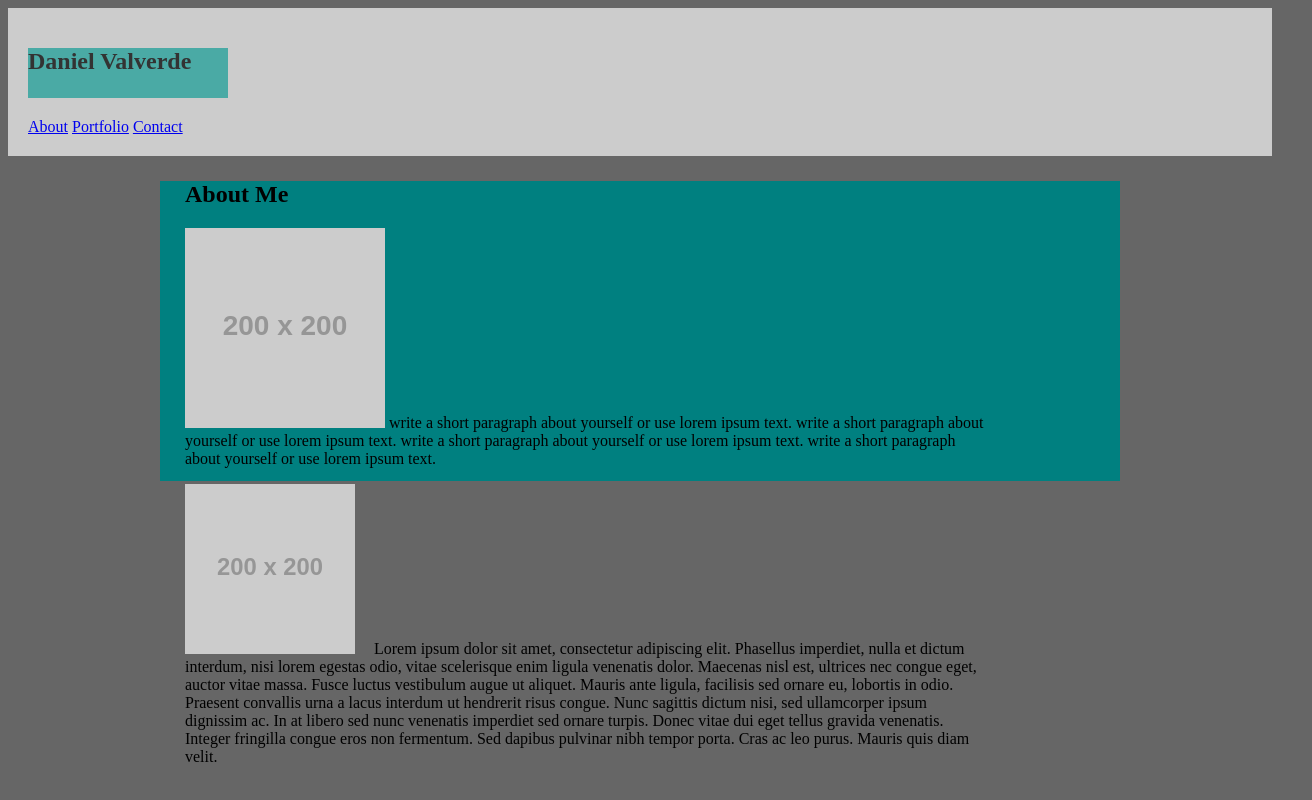
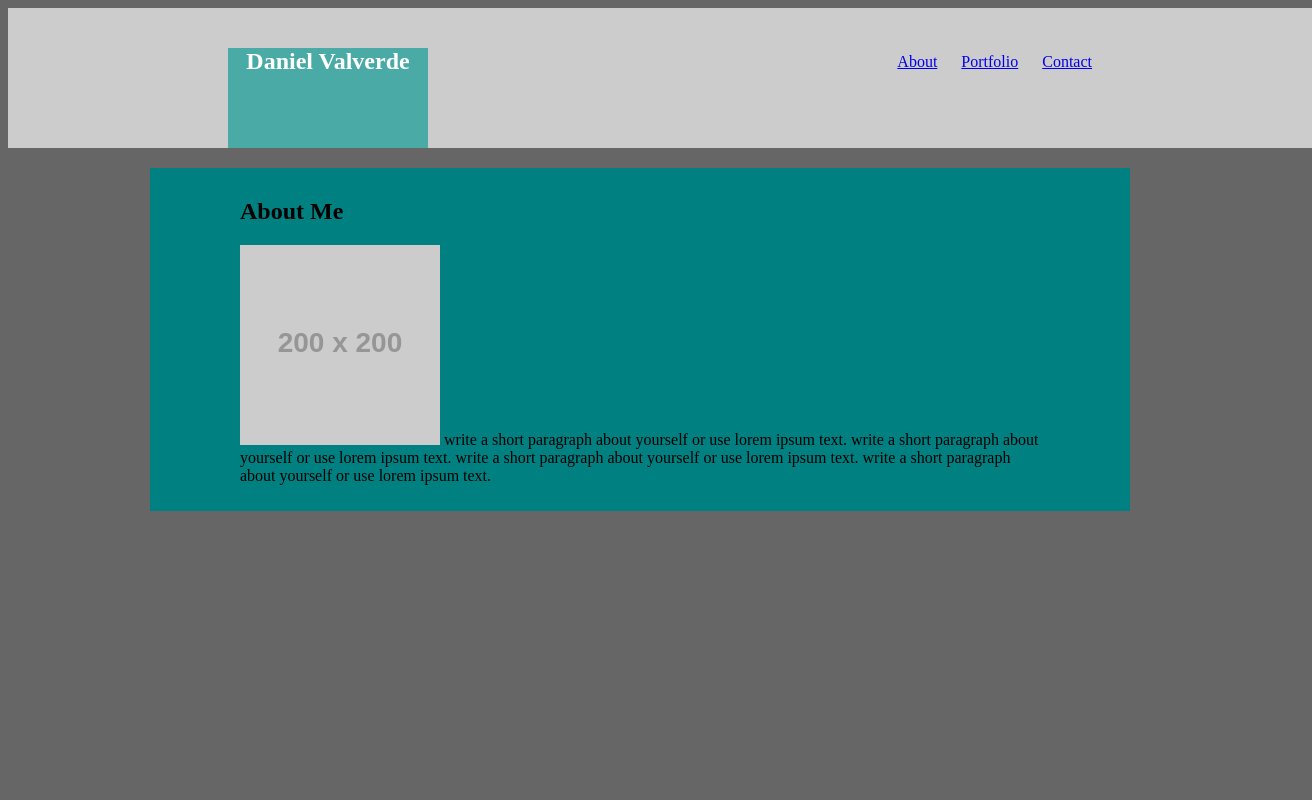
Before and after one commit to ValverdeDaniel/DanielValverde1.github.io, a plain HTML site: page index.html in a window 1280 px wide. Shown: the whole page, 1312 px wide, since content can reach past the window. Drawn offline with Linux system fonts and the light colour scheme; placeholder pictures from the web are drawn by us.

Commit message:
80% about

```diff
--- a/assets/css/style.css
+++ b/assets/css/style.css
@@ -1,7 +1,40 @@
-#top-nav {
+#head-nav {
+    padding: 20px;
+    margin-bottom: 20px;
+    color: #333;
+    background: #ccc;
+    display: block;
     width: 100%;
-    height: 200px;
-    background: blue;
+    height: 100px;
+  }
+
+.box-head {
+    width: 200px;
+    height: 100px;
+    background: #4aaaa5;
+    color: white;
+    padding: 0px;
+    margin-bottom: 0 auto;
+    float: left;
+    margin-left: 200px;
+    text-align: center;
+    /*margin-bottom: 0px;
+    float: left;*/
+}
+
+.box-head-content {
+color: white;
+margin: auto;
+text-align: center
+}
+
+.nav-links {
+    text-align: right;
+    padding: 25px;
+    margin-bottom: 0 auto;
+    height: 100px;
+    word-spacing: 20px;
+    padding-right: 200px;
 
 }
 
@@ -18,16 +51,10 @@
 .container {
     background: teal;
     width: 960px;
-    height: 300px;
     margin: 0 auto;
+    padding: 10px;
 }
 
-#head-nav {
-    padding: 20px;
-    margin-bottom: 20px;
-    color: #333;
-    background: #ccc;
-  }
 
 .container1 {
     width: 960px;
@@ -52,25 +79,10 @@
 
 .box-1 {
     width: 800px;
-    border: 25 px gren;
     padding: 25 px;
-    margin: 25px;
+    margin: 0 auto;
 }
 
 .main-content {
     background: #666666
 }
-
-.box-head {
-    width: 200px;
-    height: 50px;
-    background: #4aaaa5;
-    /*margin-bottom: 0px;
-    float: left;*/
-}
-
-/*.nav-links {
-    float: right;
-    text-align: right;
-  */
-}
--- a/index.html
+++ b/index.html
@@ -10,7 +10,7 @@
 
 <body class = "main-content">
     <div>
-        <section class="topnav" id = "head-nav">
+        <section  id = "head-nav" class = "clearfix">
                 <h1 class = "box-head">Daniel Valverde</h1>
                 <div class = "nav-links">
                     <a href="index.html">About</a>
@@ -18,8 +18,8 @@
                     <a href="Contact.html">Contact</a>
                 </div>
         </section>
-        <div class = "container">
-                <div class = "box-1">
+        <div class = "container" class = "clearfix">
+                <div class = "box-1" class = "clearfix">
             <!--<div class = "container_content"> -->
                 <section id = "bio-main">
                     <header>
@@ -28,9 +28,6 @@
                     <p class = "clearfix">
                     <img id="bio-image" src="https://placehold.it/200x200" alt="Your Name">
                     write a short paragraph about yourself or use lorem ipsum text. write a short paragraph about yourself or use lorem ipsum text. write a short paragraph about yourself or use lorem ipsum text. write a short paragraph about yourself or use lorem ipsum text.</p>
-
-                    <p><img id="bio-image" src="https://placehold.it/200x200" alt="Pineapple" style="width:170px;height:170px;margin-right:15px;">
-                        Lorem ipsum dolor sit amet, consectetur adipiscing elit. Phasellus imperdiet, nulla et dictum interdum, nisi lorem egestas odio, vitae scelerisque enim ligula venenatis dolor. Maecenas nisl est, ultrices nec congue eget, auctor vitae massa. Fusce luctus vestibulum augue ut aliquet. Mauris ante ligula, facilisis sed ornare eu, lobortis in odio. Praesent convallis urna a lacus interdum ut hendrerit risus congue. Nunc sagittis dictum nisi, sed ullamcorper ipsum dignissim ac. In at libero sed nunc venenatis imperdiet sed ornare turpis. Donec vitae dui eget tellus gravida venenatis. Integer fringilla congue eros non fermentum. Sed dapibus pulvinar nibh tempor porta. Cras ac leo purus. Mauris quis diam velit.</p>
                 </div>
                 </section>
             <!--</div>    -->
```
